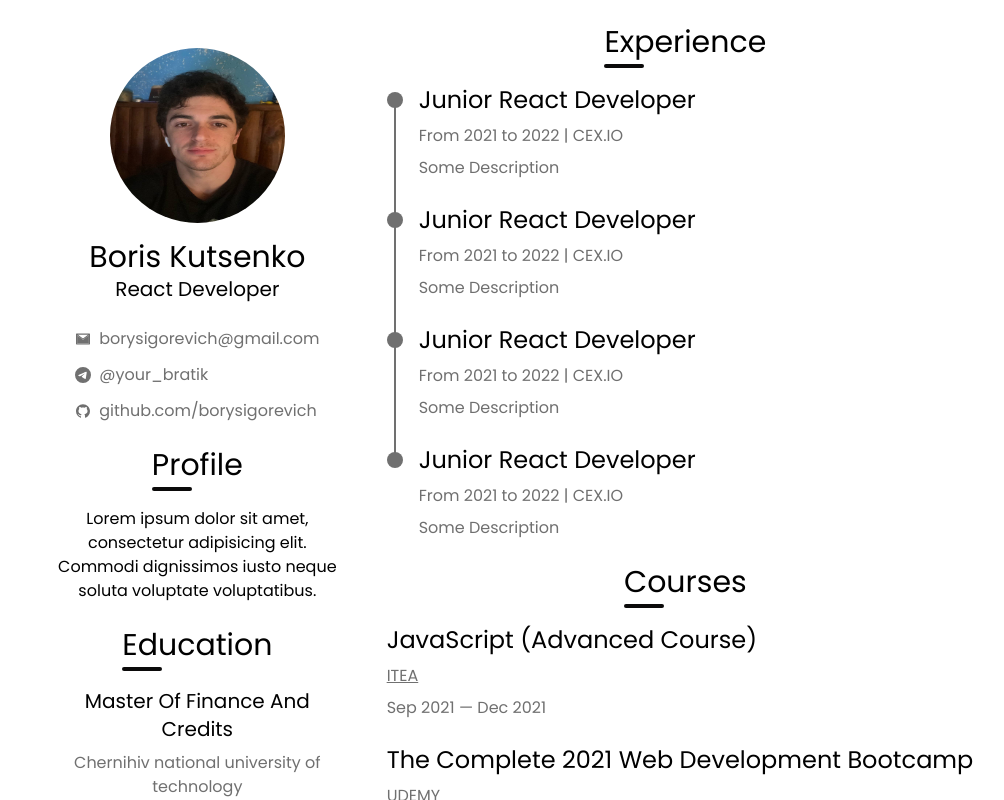
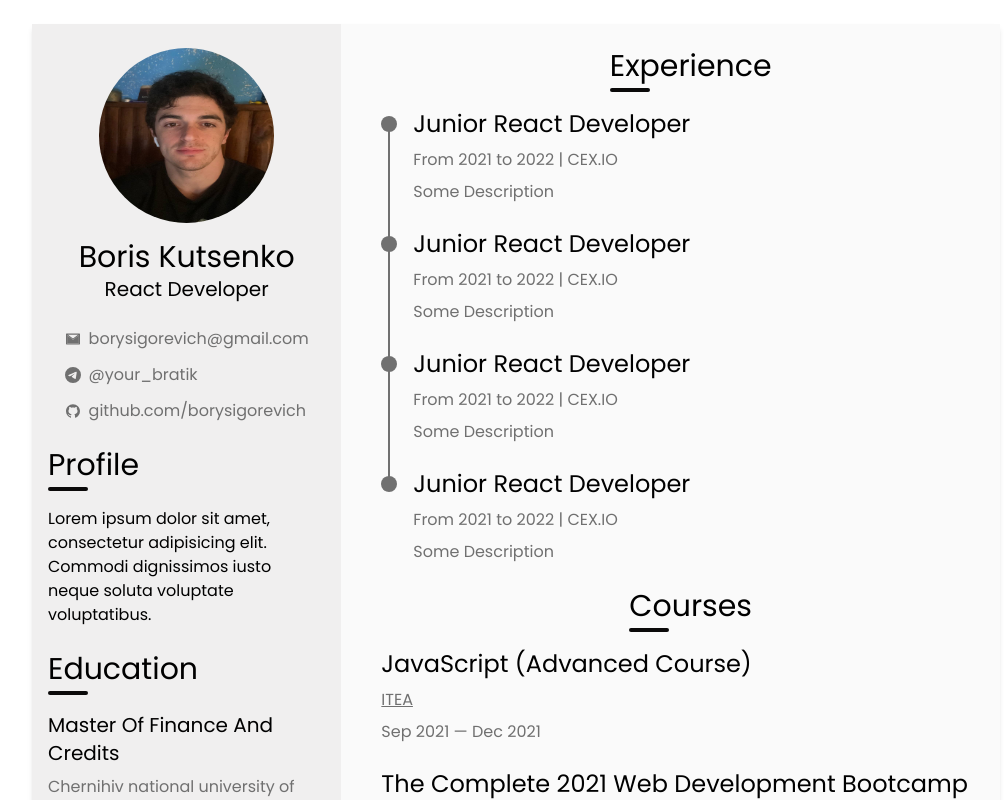
Before and after one commit to borysigorevich/cv, a Next.js app: page / in a window 1280 px wide. Shown: the whole page, without its empty margins (124-1128 px from the left). Built offline with nearby package versions, Linux system fonts and the light colour scheme.

Commit message:
cv - update

```diff
--- a/components/Education.tsx
+++ b/components/Education.tsx
@@ -3,9 +3,9 @@ import React from 'react';
 export const Education = () => {
     return (
         <section id='education' className='pb-6'>
-            <h2 className='text-center text-3xl mb-6 relative before:absolute before:-bottom-2
+            <h2 className='text-center md:text-start text-3xl mb-6 relative before:absolute before:-bottom-2
             before:h-1 before:w-10 before:rounded before:bg-[#0b0a0a]'>Education</h2>
-            <div className='grid gap-2 justify-center text-center'>
+            <div className='grid gap-2 justify-center text-center md:text-start'>
                 <h3 className='text-xl'>Master Of Finance And Credits</h3>
                 <p className='text-light'>Chernihiv national university of technology</p>
                 <p className='text-light'>Sep 2011 - Jan 2016</p>
--- a/components/Profile.tsx
+++ b/components/Profile.tsx
@@ -2,7 +2,7 @@ import React from 'react';
 
 export const Profile = () => {
     return (
-        <section id='profile' className='text-center pb-6'>
+        <section id='profile' className='text-center md:text-start pb-6'>
             <h2 className="text-3xl mb-6 relative before:absolute before:-bottom-2
             before:h-1 before:w-10 before:rounded before:bg-[#0b0a0a]">Profile</h2>
             <p>
--- a/components/Skills.tsx
+++ b/components/Skills.tsx
@@ -6,7 +6,7 @@ const skillName = 'relative before:w-[5px] before:h-[5px] before:bg-[#403a3a] '
 export const Skills = () => {
     return (
         <section className='pb-6'>
-            <h2 className='text-3xl text-center mb-6 relative before:absolute before:-bottom-2
+            <h2 className='text-3xl text-center md:text-start mb-6 relative before:absolute before:-bottom-2
             before:h-1 before:w-10 before:rounded before:bg-[#0b0a0a]'>Skills</h2>
 
             {/*<div className='text-light'>*/}
--- a/pages/index.tsx
+++ b/pages/index.tsx
@@ -31,11 +31,12 @@ export default function Index() {
                 <link rel="icon" href="/favicon.ico"/>
             </Head>
             <Header/>
-            <main>
-                <div className='pb-16 px-4 md:grid md:grid-cols-[2fr_4fr] md:gap-x-10 max-w-[968px] mx-auto md:pt-6'>
+            <main className='md:py-6'>
+                <div className='pb-16 md:pb-0 px-4 md:px-0 md:grid md:grid-cols-[2fr_4fr] md:gap-x-10
+                 max-w-[968px] mx-auto md:bg-container md:shadow-md'>
 
                     {/*resume left*/}
-                    <div className="max-w-[968px] mx-auto">
+                    <div className='md:bg-container-alt md:px-4'>
                         <Home/>
                         <Profile/>
                         <Education/>
@@ -43,7 +44,7 @@ export default function Index() {
                     </div>
 
                     {/*resume right*/}
-                    <div>
+                    <div className='md:py-6'>
                         <Experience/>
                         <Courses/>
                         <Languages/>
```
